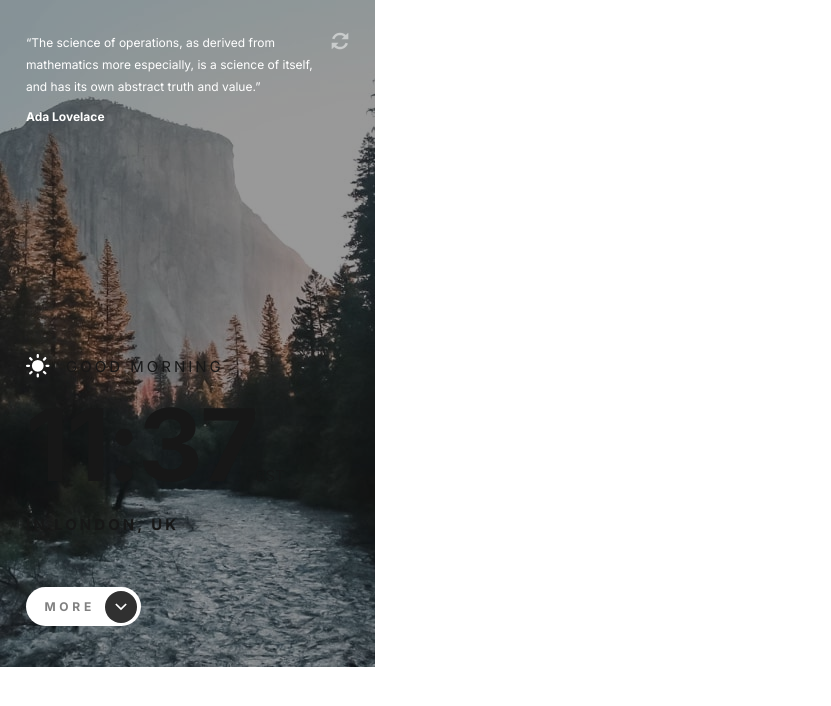
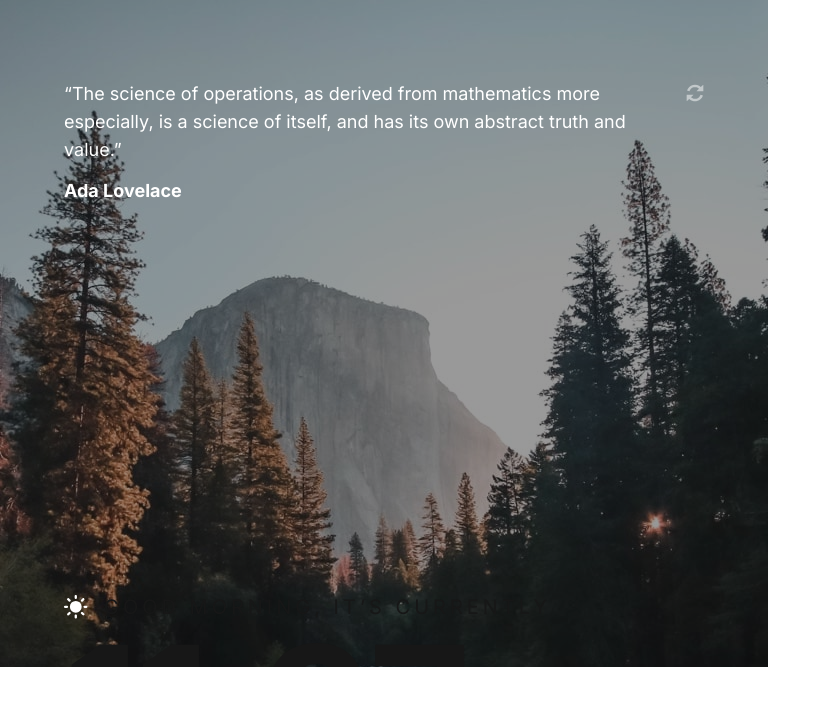
Before and after one commit to shaversj/clock-app, a Next.js app: page / in a window 1280 px wide. Shown: the top 706 px of the page, without its empty margins (0-831 px from the left). Built offline with nearby package versions, Linux system fonts and the light colour scheme.

Commit message:
Add tablet layout changes

```diff
--- a/src/app/page.tsx
+++ b/src/app/page.tsx
@@ -22,42 +22,42 @@ export default function Home() {
   };
 
   const quoteVarients = {
-    base: "lg:w-[540px] grid grid-cols-[1fr,auto] text-mobile md:text-base font-normal text-white",
+    base: "lg:w-[540px] grid grid-cols-[1fr,auto] items-start text-mobile md:text-base font-normal text-white",
     initial: "",
     menuOpen: "w-[540px] opacity-0 transition-all duration-[1500ms]",
     menuClosed: "w-[540px] opacity-100 transition-all duration-[1000ms] ease-in",
   };
 
   const timeVarients = {
-    base: "flex flex-col md:flex-row md:items-end",
+    base: "flex flex-col md:flex-col md:justify-start lg:flex-row lg:items-end lg:justify-between",
     initial: "pt-[226.33px] md:pt-[388px] lg:pt-[233px]",
-    menuOpen: "-translate-y-[5px] lg:-translate-y-[120px] transition-all duration-1000",
+    menuOpen: "-translate-y-[5px] md:-translate-y-[50px] lg:-translate-y-[120px] transition-all duration-1000",
     menuClosed: "pt-[20px] translate-y-[233px] pb-[98px] transition-all duration-1000",
   };
 
   const subMenuVarients = {
     base: "bg-white/50 backdrop-blur-xl",
-    initial: "lg:mt-[233px] translate-y-[70px]",
-    menuOpen: "translate-y-[33px] lg:-translate-y-[70px] transition-all duration-1000",
-    menuClosed: "mt-[233px] translate-y-[70px] transition-all duration-1000",
+    initial: "lg:mt-[233px] translate-y-[65px] translate-y-[70px]",
+    menuOpen: "translate-y-[33px] md:-translate-y-[-14px] lg:-translate-y-[35px] transition-all duration-1000",
+    menuClosed: "mt-[233px] md:translate-y-[101px] translate-y-[70px] transition-all duration-1000",
   };
 
   return (
     <div
       className={
-        "h-[667px] w-[375px] overflow-hidden bg-black/40 bg-[url('/images/mobile/bg-image-daytime.jpg')] bg-auto pt-[31.67px] bg-blend-overlay md:pt-[80px] lg:h-[800px] lg:w-[1440px] lg:bg-[url('/images/desktop/bg-image-daytime.jpg')] lg:pt-[56px]"
+        "md:w-[768px] md:h-[1024] md:pt-[80px] md:bg-[url('/images/tablet/bg-image-daytime.jpg')] h-[667px] w-[375px] overflow-hidden bg-black/40 bg-[url('/images/mobile/bg-image-daytime.jpg')] bg-auto pt-[31.67px] bg-blend-overlay lg:h-[800px] lg:w-[1440px] lg:bg-[url('/images/desktop/bg-image-daytime.jpg')] lg:pt-[56px]"
       }
     >
-      <div className="px-[26px] lg:px-[165px]">
+      <div className="md:px-[64px] px-[26px] lg:px-[165px]">
         <div className={`${quoteVarients["base"]} ${quoteVarients[menuState]}`}>
-          <div>
+          <div className={""}>
             <p>
               “The science of operations, as derived from mathematics more especially, is a science of itself, and has its own abstract truth and
               value.”
             </p>
-            <p className={"pt-2 font-bold md:pt-[13px]"}>Ada Lovelace</p>
+            <p className={"md:pt-[13px] pt-2 font-bold"}>Ada Lovelace</p>
           </div>
-          <button className={"size-[18px]"}>
+          <button className={"md:pt-1"}>
             <RefreshIcon />
           </button>
         </div>
@@ -66,31 +66,31 @@ export default function Home() {
           <div>
             <div className={"flex items-center gap-x-4"}>
               <SunIcon />
-              <h4 className={"text-h4-mobile md:text-h4 uppercase"}>
-                GOOD MORNING<span className={"hidden md:block"}>, IT’S CURRENTLY</span>
+              <h4 className={"md:text-h4 text-h4-mobile uppercase"}>
+                GOOD MORNING<span className={"md:inline-block hidden"}>, IT’S CURRENTLY</span>
               </h4>
             </div>
 
-            <div className={"flex items-baseline pt-4"}>
+            <div className={"md:pt-0 flex items-baseline pt-4"}>
               <div className={"flex items-end"}>
-                <h1 className={"text-h1 md:text-h1-lg"}>11:37</h1>
+                <h1 className={"md:text-h1-md text-h1 lg:text-h1-lg"}>11:37</h1>
               </div>
-              <p className={"text-abbr md:text-abbr-md font-light"}>BST</p>
+              <p className={"md:text-abbr-md lg:text-abbr-lg text-abbr font-light"}>BST</p>
             </div>
-            <h3 className={"text-h3 lg:text-h3-lg pt-4"}>IN LONDON, UK</h3>
+            <h3 className={"md:text-h3-md md:pt-0 pt-4 text-h3 lg:text-h3-lg"}>IN LONDON, UK</h3>
           </div>
           <div
             className={
-              "mt-[48px] flex h-[39px] w-[115px] items-center justify-end gap-x-[10px] rounded-[28px] bg-white md:ml-auto md:mt-0 md:h-[56px] md:w-[146px] md:gap-x-[13px]"
+              "md:mt-[80px] md:h-[56px] md:w-[146px] md:gap-x-[13px] mt-[48px] flex h-[39px] w-[115px] items-center justify-end gap-x-[10px] rounded-[28px] bg-white"
             }
           >
-            <span className={"text-button md:text-button-md font-bold uppercase text-[#808080]"}>
+            <span className={"md:text-button-md text-button font-bold uppercase text-[#808080]"}>
               {menuState === "initial" || menuState === "menuClosed" ? "More" : "Less"}
             </span>
             <button
               onClick={() => toggleMenu()}
               className={
-                "hover:bg-light-gray mr-[4px] flex size-[32px] items-center justify-center rounded-full bg-dark-gray md:mr-[9px] md:size-[40px]"
+                "md:mr-[9px] md:size-[40px] mr-[4px] flex size-[32px] items-center justify-center rounded-full bg-dark-gray hover:bg-light-gray"
               }
             >
               {menuState === "initial" || menuState === "menuClosed" ? <ArrowDownIcon /> : <ArrowUpIcon />}
@@ -99,28 +99,32 @@ export default function Home() {
         </div>
       </div>
       <div className={`${subMenuVarients["base"]} ${subMenuVarients[menuState]} `}>
-        <div className={"space-y-4 px-[26px] py-[48px] md:flex md:space-y-0 md:pl-[63px] lg:flex lg:px-[165px] lg:py-[74px]"}>
-          <div className={"space-y-4 md:space-y-0"}>
-            <div className={"flex items-center text-nowrap md:block lg:block"}>
-              <h6 className={"text-h6 md:text-h6-md lg:text-h6-lg uppercase text-dark-gray"}>Current Timezone</h6>
-              <h2 className={"text-h2 md:text-h2-md lg:text-h2-lg lg:pt-2.25 ml-auto text-dark-gray"}>Europe/London</h2>
+        <div
+          className={
+            "md:flex md:space-y-0 md:pl-[63px] md:py-[119px] md:gap-x-[80px] space-y-4 px-[26px] py-[48px] lg:flex lg:px-[165px] lg:py-[74px]"
+          }
+        >
+          <div className={"md:space-y-0 space-y-4"}>
+            <div className={"md:block flex items-center text-nowrap lg:block"}>
+              <h6 className={"md:text-h6-md text-h6 uppercase text-dark-gray lg:text-h6-lg"}>Current Timezone</h6>
+              <h2 className={"md:text-h2-md ml-auto text-h2 text-dark-gray lg:pt-2.25 lg:text-h2-lg"}>Europe/London</h2>
             </div>
-            <div className={"lg:pt-10.5 flex text-nowrap md:block md:pt-[48px] lg:block"}>
-              <h6 className={"text-h6 md:text-h6-md lg:text-h6-lg uppercase text-dark-gray"}>Day of the Year</h6>
-              <h2 className={"text-h2 md:text-h2-md lg:text-h2-lg lg:pt-2.25 ml-auto text-dark-gray"}>250</h2>
+            <div className={"md:block md:pt-[70px] flex text-nowrap lg:block lg:pt-10.5"}>
+              <h6 className={"md:text-h6-md text-h6 uppercase text-dark-gray lg:text-h6-lg"}>Day of the Year</h6>
+              <h2 className={"md:text-h2-md ml-auto text-h2 text-dark-gray lg:pt-2.25 lg:text-h2-lg"}>250</h2>
             </div>
           </div>
 
-          <div className={"ml-36.75 mr-23.5 w-0.25 hidden bg-dark-gray md:block lg:block"}></div>
+          <div className={"ml-36.75 mr-23.5 hidden w-0.25 bg-dark-gray lg:block"}></div>
 
-          <div className={"space-y-4 md:space-y-0"}>
-            <div className={"flex text-nowrap md:block lg:block"}>
-              <h6 className={"text-h6 md:text-h6-md lg:text-h6-lg uppercase text-dark-gray"}>Day of the Week</h6>
-              <h2 className={"text-h2 md:text-h2-md lg:text-h2-lg lg:pt-2.25 ml-auto text-dark-gray"}>5</h2>
+          <div className={"md:space-y-0 h-full space-y-4"}>
+            <div className={"md:block flex text-nowrap lg:block"}>
+              <h6 className={"md:text-h6-md text-h6 uppercase text-dark-gray lg:text-h6-lg"}>Day of the Week</h6>
+              <h2 className={"md:text-h2-md ml-auto text-h2 text-dark-gray lg:pt-2.25 lg:text-h2-lg"}>5</h2>
             </div>
-            <div className={"lg:pt-10.5 flex text-nowrap md:block md:pt-[48px] lg:block"}>
-              <h6 className={"text-h6 md:text-h6-md lg:text-h6-lg uppercase text-dark-gray"}>Week Number</h6>
-              <h2 className={"text-h2 md:text-h2-md lg:text-h2-lg lg:pt-2.25 ml-auto text-dark-gray"}>36</h2>
+            <div className={"md:block md:pt-[70px] flex text-nowrap lg:block lg:pt-10.5"}>
+              <h6 className={"md:text-h6-md text-h6 uppercase text-dark-gray lg:text-h6-lg"}>Week Number</h6>
+              <h2 className={"md:text-h2-md ml-auto text-h2 text-dark-gray lg:pt-2.25 lg:text-h2-lg"}>36</h2>
             </div>
           </div>
         </div>
--- a/tailwind.config.ts
+++ b/tailwind.config.ts
@@ -11,6 +11,12 @@ const config: Config = {
         },
       ],
       "abbr-md": [
+        "2rem",
+        {
+          lineHeight: "1.75rem",
+        },
+      ],
+      "abbr-lg": [
         "2.5rem",
         {
           lineHeight: "1.75rem",
@@ -22,6 +28,14 @@ const config: Config = {
           lineHeight: "1.75rem",
           fontWeight: "700",
           letterSpacing: "0.188rem",
+        },
+      ],
+      "h3-md": [
+        "1.125rem",
+        {
+          lineHeight: "1.75rem",
+          fontWeight: "700",
+          letterSpacing: "0.225rem",
         },
       ],
       "h3-lg": [
@@ -91,6 +105,14 @@ const config: Config = {
           letterSpacing: "-0.313rem",
         },
       ],
+      "h1-md": [
+        "10.938rem",
+        {
+          lineHeight: "10.938rem",
+          fontWeight: "700",
+          letterSpacing: "-0.274rem",
+        },
+      ],
       h1: [
         "6.25rem",
         {
@@ -141,6 +163,7 @@ const config: Config = {
     },
     screens: {
       sm: "375px",
+      md: "768px",
       lg: "1440px",
     },
     extend: {
```
